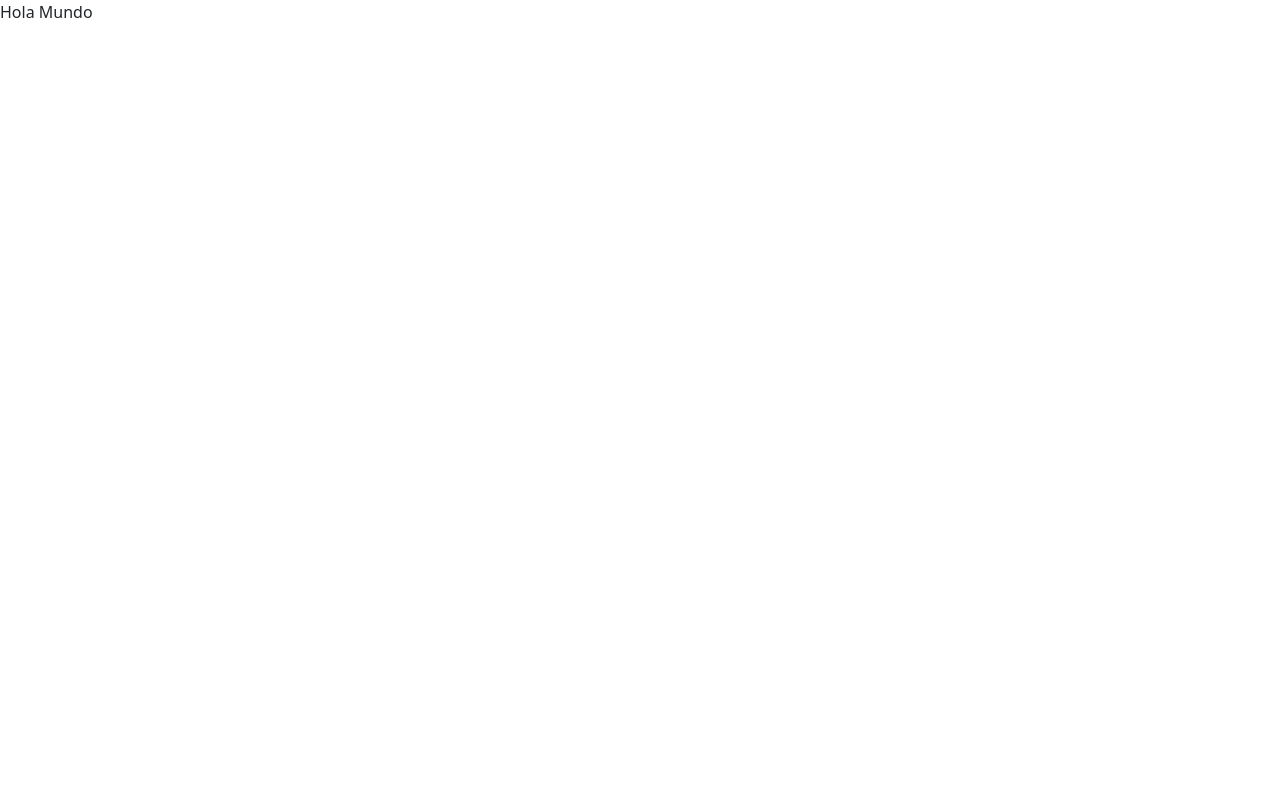
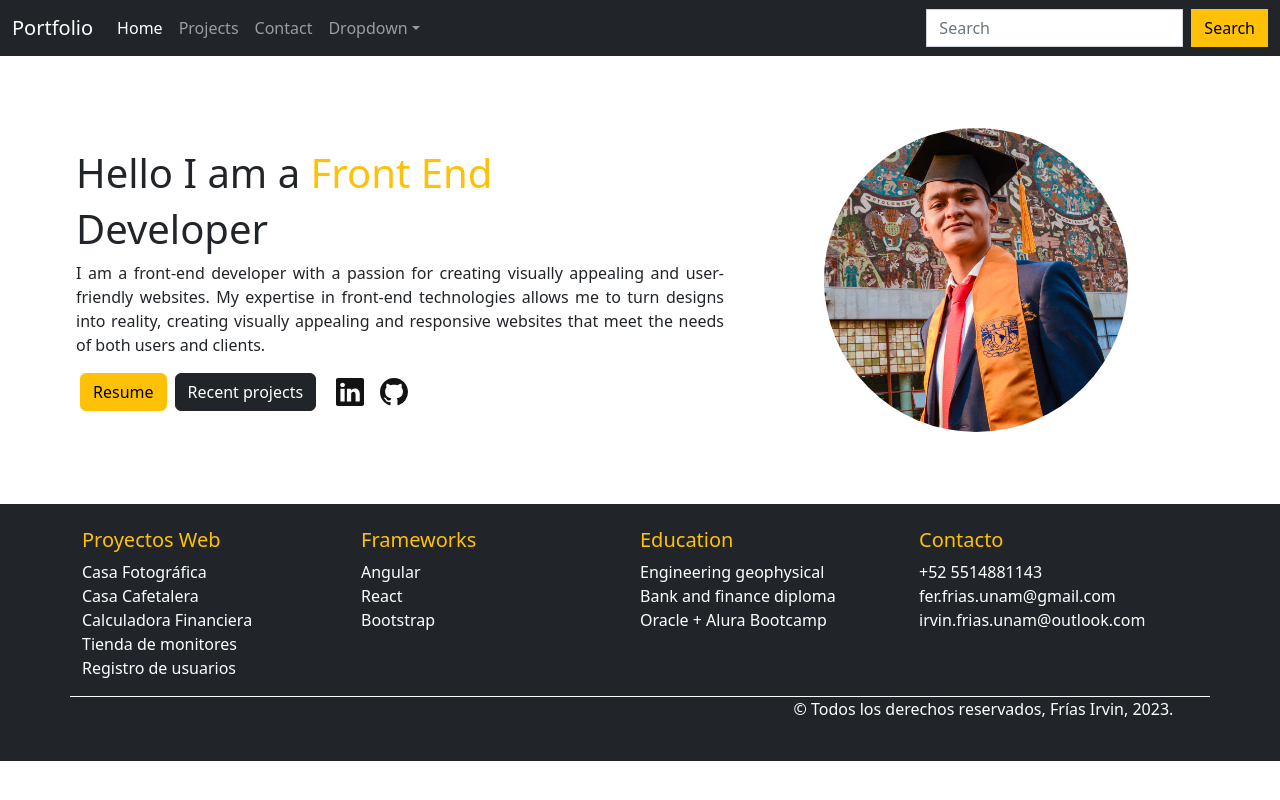
Before and after one commit to IrvinFrias/PortafolioWeb, a React (Create React App) app: page / in a window 1280 px wide. Built offline with nearby package versions, Linux system fonts and the light colour scheme.

Commit message:
This version of the portafilio is incomplet because some funtions are without function

```diff
--- a/package.json
+++ b/package.json
@@ -7,6 +7,7 @@
     "@testing-library/react": "^13.4.0",
     "@testing-library/user-event": "^13.5.0",
     "bootstrap": "^5.2.3",
+    "bootstrap-icons": "^1.10.3",
     "react": "^18.2.0",
     "react-dom": "^18.2.0",
     "react-scripts": "5.0.1",
--- a/src/App.js
+++ b/src/App.js
@@ -1,9 +1,19 @@
+import Navbar from "./Components/Navbar/Navbar";
 import Layout from "./Components/Layout/Layout";
+import Footer from "./Components/Footer/Footer";
+import Introduction from "./Components/Introduction/Introduction";
+
 const App = () => {
   return (
-      <Layout>
-            Hola Mundo
-      </Layout>
+      <div>
+          <Navbar/>
+
+          <Layout>
+              <Introduction/>
+          </Layout>
+
+          <Footer/>
+      </div>
   )
 }
 
--- /dev/null
+++ b/src/Components/Button/Button.js
@@ -0,0 +1,6 @@
+const Button = (props) => {
+    return(
+        <button className={`btn btn-${props.bg} mx-1`} type="button">{props.title}</button>
+    )
+}
+export default Button;
--- /dev/null
+++ b/src/Components/Footer/Footer.css
@@ -0,0 +1,3 @@
+.footer-first{
+    border-bottom: 1px solid white;
+}
--- /dev/null
+++ b/src/Components/Footer/Footer.js
@@ -0,0 +1,51 @@
+import './Footer.css';
+const Footer = () => {
+    return (
+        <footer className="bg-dark py-4">
+            <div className="container text-bg-dark d-flex justify-content-around flex-wrap footer-first">
+
+                    <div className="col-12 col-md-6 col-lg-3 text-center text-md-start">
+                        <h5 className="text-warning">Proyectos Web</h5>
+                        <ul className="list-unstyled">
+                            <li>Casa Fotográfica</li>
+                            <li>Casa Cafetalera</li>
+                            <li>Calculadora Financiera</li>
+                            <li>Tienda de monitores</li>
+                            <li>Registro de usuarios</li>
+                        </ul>
+                    </div>
+
+                    <div className="col-12 col-md-6 col-lg-3 text-center text-md-start">
+                        <h5 className="text-warning">Frameworks</h5>
+                        <ul className="list-unstyled">
+                            <li>Angular</li>
+                            <li>React</li>
+                            <li>Bootstrap</li>
+                        </ul>
+                    </div>
+                    <div className="col-12 col-md-6 col-lg-3 text-center text-md-start">
+                        <h5 className="text-warning">Education</h5>
+                        <ul className="list-unstyled">
+                            <li>Engineering geophysical</li>
+                            <li>Bank and finance diploma</li>
+                            <li>Oracle + Alura Bootcamp</li>
+                        </ul>
+                    </div>
+
+                    <div className="col-12 col-md-6 col-lg-3  text-center text-md-start">
+                        <h5 className="text-warning">Contacto</h5>
+                        <ul className="list-unstyled">
+                            <li>+52 5514881143</li>
+                            <li>fer.frias.unam@gmail.com</li>
+                            <li>irvin.frias.unam@outlook.com</li>
+                        </ul>
+                    </div>
+                </div>
+
+            <p className="text-end text-bg-dark col-11">&copy; Todos los derechos reservados, Frías Irvin, 2023.</p>
+
+        </footer>
+    )
+
+}
+export default Footer;
--- /dev/null
+++ b/src/Components/Introduction/Introduction.css
@@ -0,0 +1,18 @@
+.main-text{
+    text-align: justify;
+}
+
+.social-icons{
+    margin: 0 0 0 1rem;
+    color: #131313;
+    transition: all 0.2s;
+}
+.social-icons:hover{
+    color: #ffc107
+
+}
+.portafolio-img{
+    width: 100%;
+    margin: 0 auto;
+    border-radius: 50%;
+}
--- /dev/null
+++ b/src/Components/Introduction/Introduction.js
@@ -0,0 +1,42 @@
+import './Introduction.css';
+import Button from "../Button/Button";
+import fotoPortafolio from '../../assets/img/Foto-Portafolio.JPG';
+const Introduction = () => {
+    return (
+        <section className="row  col-12 mx-auto align-items-center my-5">
+            <div className="col-12 col-lg-7 mx-auto">
+                <h1>Hello I am a <span className="text-warning">Front End</span></h1>
+                <h1>Developer</h1>
+                <p className="col-12 main-text">I am a front-end developer with a passion for creating visually appealing and user-friendly websites.
+                    My expertise in front-end technologies allows me to turn designs into reality, creating visually appealing and responsive websites that meet the needs of both users and clients.
+                </p>
+                <div className="d-flex align-items-center">
+                    <Button title="Resume" bg="warning"/>
+                    <Button title="Recent projects" bg="dark"/>
+                    <div>
+                        <svg xmlns="http://www.w3.org/2000/svg" width="28" height="28" fill="currentColor"
+                             className="bi bi-linkedin social-icons" viewBox="0 0 16 16">
+                            <path
+                                d="M0 1.146C0 .513.526 0 1.175 0h13.65C15.474 0 16 .513 16 1.146v13.708c0 .633-.526 1.146-1.175 1.146H1.175C.526 16 0 15.487 0 14.854V1.146zm4.943 12.248V6.169H2.542v7.225h2.401zm-1.2-8.212c.837 0 1.358-.554 1.358-1.248-.015-.709-.52-1.248-1.342-1.248-.822 0-1.359.54-1.359 1.248 0 .694.521 1.248 1.327 1.248h.016zm4.908 8.212V9.359c0-.216.016-.432.08-.586.173-.431.568-.878 1.232-.878.869 0 1.216.662 1.216 1.634v3.865h2.401V9.25c0-2.22-1.184-3.252-2.764-3.252-1.274 0-1.845.7-2.165 1.193v.025h-.016a5.54 5.54 0 0 1 .016-.025V6.169h-2.4c.03.678 0 7.225 0 7.225h2.4z"/>
+                        </svg>
+
+                        <svg xmlns="http://www.w3.org/2000/svg" width="28" height="28" fill="currentColor"
+                             className="bi bi-github social-icons" viewBox="0 0 16 16">
+                            <path
+                                d="M8 0C3.58 0 0 3.58 0 8c0 3.54 2.29 6.53 5.47 7.59.4.07.55-.17.55-.38 0-.19-.01-.82-.01-1.49-2.01.37-2.53-.49-2.69-.94-.09-.23-.48-.94-.82-1.13-.28-.15-.68-.52-.01-.53.63-.01 1.08.58 1.23.82.72 1.21 1.87.87 2.33.66.07-.52.28-.87.51-1.07-1.78-.2-3.64-.89-3.64-3.95 0-.87.31-1.59.82-2.15-.08-.2-.36-1.02.08-2.12 0 0 .67-.21 2.2.82.64-.18 1.32-.27 2-.27.68 0 1.36.09 2 .27 1.53-1.04 2.2-.82 2.2-.82.44 1.1.16 1.92.08 2.12.51.56.82 1.27.82 2.15 0 3.07-1.87 3.75-3.65 3.95.29.25.54.73.54 1.48 0 1.07-.01 1.93-.01 2.2 0 .21.15.46.55.38A8.012 8.012 0 0 0 16 8c0-4.42-3.58-8-8-8z"/>
+                        </svg>
+                    </div>
+
+                </div>
+
+
+            </div>
+            <div className="col-12 col-lg-5 ">
+                <div className="col-12 col-sm-8 mx-auto my-4">
+                    <img className="portafolio-img" src={fotoPortafolio} alt="Foto de mi portafolio"/>
+                </div>
+            </div>
+        </section>
+    )
+}
+export default Introduction;
--- /dev/null
+++ b/src/Components/Layout/Layout.css
@@ -0,0 +1,3 @@
+.w-90{
+    width: 90%;
+}
--- a/src/Components/Layout/Layout.js
+++ b/src/Components/Layout/Layout.js
@@ -1,6 +1,7 @@
- const Layout = (props) => {
+import './Layout.css';
+const Layout = (props) => {
    return(
-       <div className="layout w-75">
+       <div className="layout w-90 mx-auto">
            {props.children}
        </div>
    )
--- /dev/null
+++ b/src/Components/Navbar/Navbar.js
@@ -0,0 +1,46 @@
+const Navbar  = () => {
+    return(
+        <nav className="navbar navbar-expand-lg bg-dark navbar-dark" >
+            <div className="container-fluid">
+                <a className="navbar-brand" href="#">Portfolio</a>
+                <button className="navbar-toggler" type="button" data-bs-toggle="collapse"
+                        data-bs-target="#navbarSupportedContent" aria-controls="navbarSupportedContent"
+                        aria-expanded="false" aria-label="Toggle navigation">
+                    <span className="navbar-toggler-icon"/>
+                </button>
+                <div className="collapse navbar-collapse" id="navbarSupportedContent">
+                    <ul className="navbar-nav me-auto mb-2 mb-lg-0">
+                        <li className="nav-item">
+                            <a className="nav-link active" aria-current="page" href="#">Home</a>
+                        </li>
+                        <li className="nav-item">
+                            <a className="nav-link" href="#">Projects</a>
+                        </li>
+                        <li className="nav-item">
+                            <a className="nav-link" href="#">Contact</a>
+                        </li>
+                        <li className="nav-item dropdown">
+                            <a className="nav-link dropdown-toggle" href="#" role="button" data-bs-toggle="dropdown"
+                               aria-expanded="false">
+                                Dropdown
+                            </a>
+                            <ul className="dropdown-menu rounded-0">
+                                <li><a className="dropdown-item" href="#">Action</a></li>
+                                <li><a className="dropdown-item" href="#">Another action</a></li>
+                                <li>
+                                    <hr className="dropdown-divider"/>
+                                </li>
+                                <li><a className="dropdown-item" href="#">Something else here</a></li>
+                            </ul>
+                        </li>
+                    </ul>
+                    <form className="d-flex" role="search">
+                        <input className="form-control me-2 rounded-0" type="search" placeholder="Search" aria-label="Search"/>
+                            <button className="btn btn-warning rounded-0" type="submit">Search</button>
+                    </form>
+                </div>
+            </div>
+        </nav>
+    )
+}
+export default Navbar;
--- a/src/index.js
+++ b/src/index.js
@@ -5,6 +5,7 @@ import App from './App';
 import reportWebVitals from './reportWebVitals';
 import 'bootstrap/dist/css/bootstrap.min.css';
 import 'bootstrap/dist/js/bootstrap.min.js';
+
 
 const root = ReactDOM.createRoot(document.getElementById('root'));
 root.render(
```
Also changed, not shown: src/assets/img/Foto-Portafolio.JPG (added), 1 other file (tests, documents, lock files or other folders).
